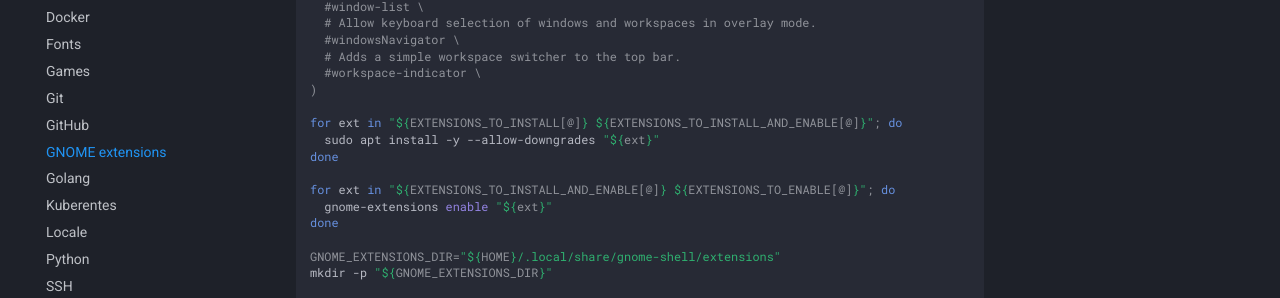
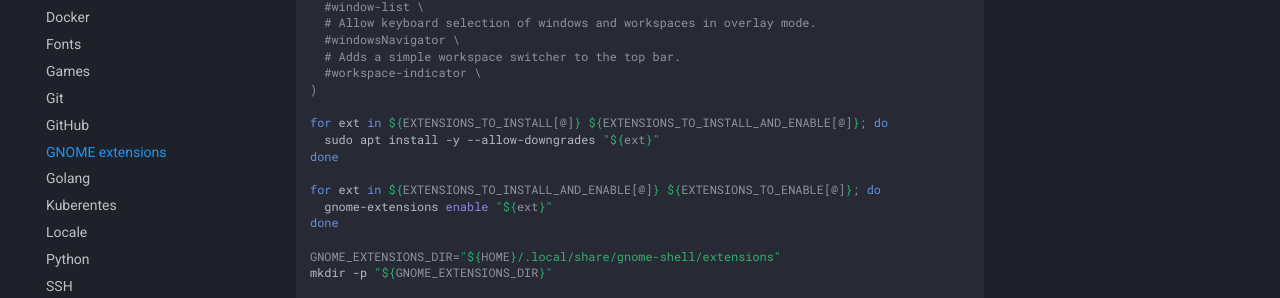
Before and after one commit to TheodoreAD/power-user-linux-setup, an MkDocs documentation site: the page built from docs/gnome_extensions.md, in a window 1280 px wide and 900 px high, scrolled down 635 px. Shown: the part 145-443 px from the top of the window. Built offline with MkDocs 1.6.1 and Material for MkDocs 9.7.7, drawn with Linux system fonts in a browser that asks for light colours; comment, search, counter and statistics services are not loaded.

Commit message:
fixup! Initial version

```diff
--- a/docs/gnome_extensions.md
+++ b/docs/gnome_extensions.md
@@ -45,11 +45,11 @@ EXTENSIONS_TO_ENABLE=(
   #workspace-indicator \
 )
 
-for ext in "${EXTENSIONS_TO_INSTALL[@]} ${EXTENSIONS_TO_INSTALL_AND_ENABLE[@]}"; do
+for ext in ${EXTENSIONS_TO_INSTALL[@]} ${EXTENSIONS_TO_INSTALL_AND_ENABLE[@]}; do
   sudo apt install -y --allow-downgrades "${ext}"
 done
 
-for ext in "${EXTENSIONS_TO_INSTALL_AND_ENABLE[@]} ${EXTENSIONS_TO_ENABLE[@]}"; do
+for ext in ${EXTENSIONS_TO_INSTALL_AND_ENABLE[@]} ${EXTENSIONS_TO_ENABLE[@]}; do
   gnome-extensions enable "${ext}"
 done
 
```
